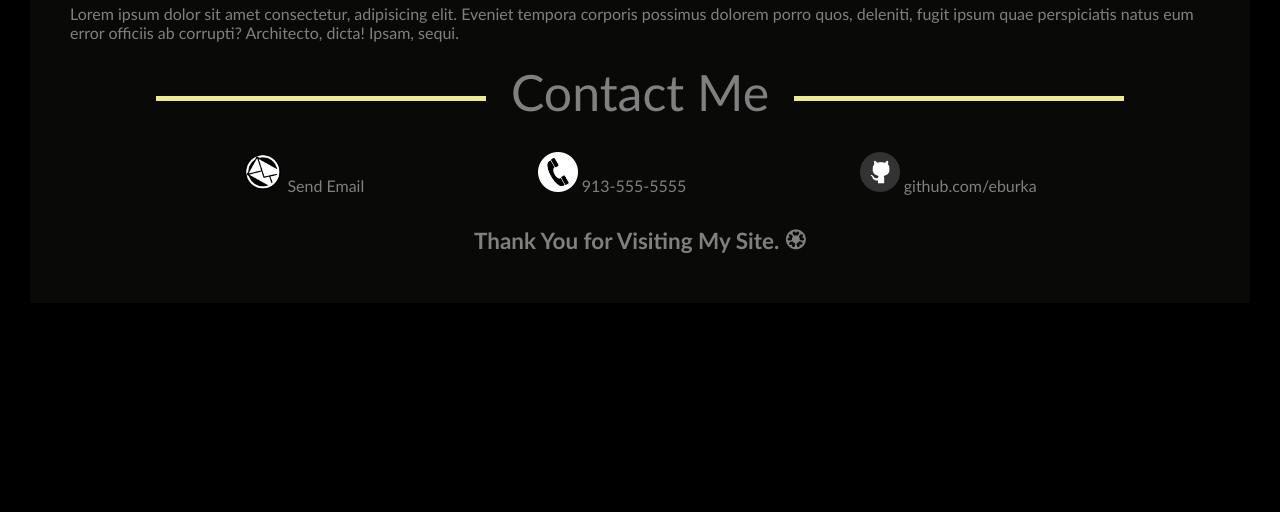
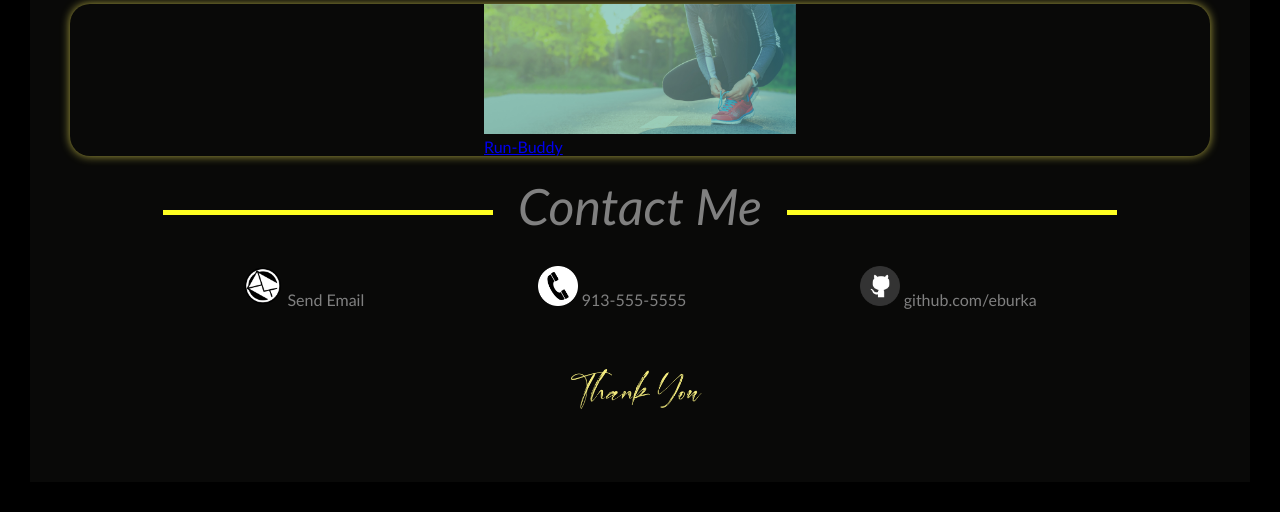
Before and after one commit to eburka/Portfolio, a plain HTML site: page index.html in a window 1280 px wide. Shown: the part 737-1249 px from the top of the page. Before the commit the page ends 1070 px from the top, so only its background shows below. Drawn offline with Linux system fonts and the light colour scheme.

Commit message:
update html

```diff
--- a/assets/css/style.css
+++ b/assets/css/style.css
@@ -58,8 +58,12 @@ header nav ul li a:hover {
 }
 
 footer {
-    font-size: larger;
     text-align: center;
+}
+
+footer img {
+    height: 100px;
+    padding: 30px 0;
 }
 
 
@@ -72,13 +76,13 @@ footer {
 .hero-img img {
     height: 400px;
     margin: 3.5%;
-    box-shadow: 0 0 10px rgba(212, 204, 79, 0.5);
+    box-shadow: 0 0 10px rgba(212, 204, 79, 0.8);
     border-radius: 50px;
 }
 
 .hero-bio h1 {
     font-size: 60px;
-    text-shadow: none;
+    font-style: italic;
 
 }
 .hero-bio {
@@ -93,11 +97,12 @@ footer {
   text-align: center;
   font-size: 50px;
   margin: 20px;
+  font-style: italic;
 }
 
 .title:before,
 .title:after {
-  background-color: rgb(236, 236, 140);;
+  background-color: rgb(255, 255, 34);;
   content: "";
   display: inline-block;
   height: 5px;
@@ -137,41 +142,43 @@ footer {
     height: 40px;
 }
 
+.work-info {
+    width: 100%;
+    margin: 0 auto;
+    display: flex;
+    flex-wrap: wrap;
+    justify-content: space-around;
+    box-shadow: 0 0 10px rgba(212, 204, 79, 0.8) ;
+    border-radius: 20px;
+    padding: auto;
+}
 
 
 
+.proj1 {
+    opacity: 0.4;
+}
+
+.proj1:hover {
+    opacity: 1.0;
+}
+
+.proj1 a img {
+    width: 100%;
+}
+
+.proj1 a {
+    color: grey;
+    text-decoration: none;
+    font-size: 30px;
+    font-weight: bolder;
+}
+
+/*
+.work-info {
+    box-shadow: 0 0 10px rgba(212, 204, 79, 0.8);
+    border-radius: 20px;
+}
 
 
-
-
-
-
-
-
-
-/*
-.contact {
-    display: flex;
-    flex-wrap: wrap;
-    margin: 10px;
-}
-.info
-.info ul li {
-    font-size: 22px;
-    display: flex;
-    border-left: 5px solid silver;
-    list-style: none;
-}
-
-.info ul li a {
-    padding: 40px;
-
-}
-footer {
-    display: flex;
-    justify-content: center;
-    padding: 40px 80px;
-    background-color: rgba(255, 255, 255, 0.35);
-}
-
- */
+*/
--- a/index.html
+++ b/index.html
@@ -49,12 +49,12 @@
         <div class="work">
           <div class="title">Projects</div>
           <div class="work-info">
-            <p>
-              Lorem ipsum dolor sit amet consectetur, adipisicing elit. Eveniet
-              tempora corporis possimus dolorem porro quos, deleniti, fugit
-              ipsum quae perspiciatis natus eum error officiis ab corrupti?
-              Architecto, dicta! Ipsam, sequi.
-            </p>
+            <article>
+              <img src="/assets/image/hero-bg.jpg" alt="">
+              <div>
+                <a href="https://eburka.github.io/run-buddy/">Run-Buddy</a>
+              </div>
+            </article>
           </div>
         </div>
       </section>
@@ -85,10 +85,7 @@
     </main>
     <!--FOOTER-->
     <footer>
-      <h3>
-        Thank You for Visiting My Site.
-        <td>&#x1F3F5;</td>
-      </h3>
+      <img src="/assets/image/shanks.png" alt="/">
     </footer>
   </body>
 </html>
```
Also changed, not shown: assets/image/hero-bg.jpg (added), assets/image/shanks.png (added).
